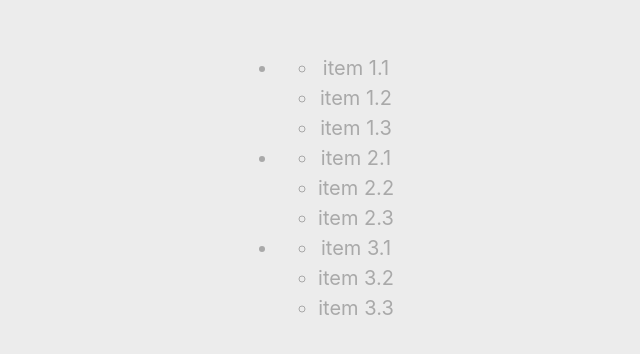
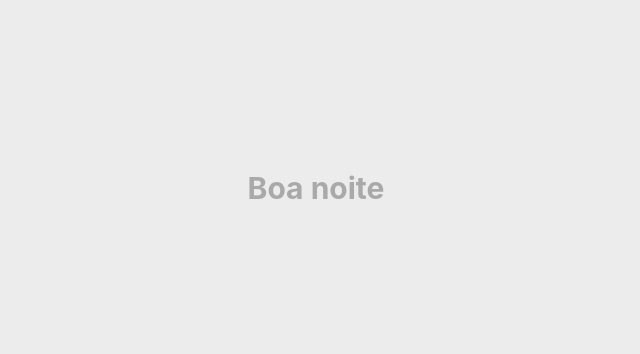
Before and after one commit to MiguelCSVanzela/react-challenges, a React (Vite) app in the folder App/: page / in a window 1280 px wide. Shown: the part 212-566 px from the top of the page, without its empty margins (324-964 px from the left). Built offline with nearby package versions, Linux system fonts and the light colour scheme.

Commit message:
Challenge time conditional greeting

```diff
--- a/App/src/App.jsx
+++ b/App/src/App.jsx
@@ -1,4 +1,5 @@
 import "./App.css";
+import Greeting from "./components/conditionals/Greeting";
 import NestedList from "./components/conditionals/NestedList";
 import Switch from "./components/conditionals/Switch";
 import Ternary from "./components/conditionals/Ternary";
@@ -6,7 +7,7 @@ import Ternary from "./components/conditionals/Ternary";
 // import NavBar from "./components/routing/NavBar";
 
 function App() {
-  return <NestedList />;
+  return <Greeting />;
 }
 
 export default App;
--- a/App/src/components/conditionals/Greeting.jsx
+++ b/App/src/components/conditionals/Greeting.jsx
@@ -0,0 +1,16 @@
+import React from "react";
+
+const Greeting = () => {
+  let hour = new Date().getHours();
+  let message;
+  if (hour > 18) {
+    message = "Boa noite";
+  } else if (hour > 12) {
+    message = "Boa Tarde";
+  } else {
+    message = "Bom dia";
+  }
+  return <h2>{message}</h2>;
+};
+
+export default Greeting;
```
